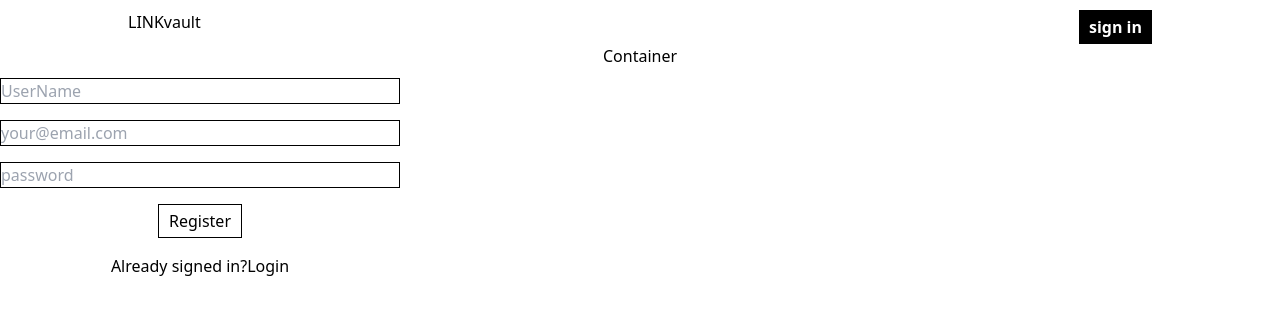
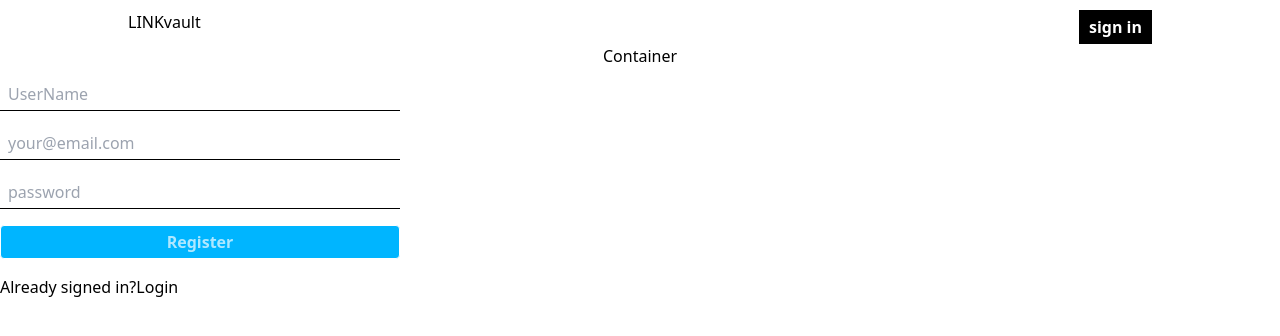
Before and after one commit to Rudresh-pandey/LinkVault, a React (Vite) app in the folder client/: page /register in a window 1280 px wide. Shown: the top 336 px of the page. Built offline with nearby package versions, Linux system fonts and the light colour scheme.

Commit message:
Added | modified client

```diff
--- a/client/src/App.jsx
+++ b/client/src/App.jsx
@@ -7,6 +7,9 @@ import UserPage from "./pages/UserPage";
 import IntroPage from "./pages/IntroPage";
 import LoginPage from "./pages/LoginPage";
 import RegisterPage from "./pages/RegisterPage";
+import axios from "axios";
+
+axios.defaults.baseURL = "http://localhost:3000";
 
 function App() {
   return (
--- a/client/src/pages/RegisterPage.jsx
+++ b/client/src/pages/RegisterPage.jsx
@@ -1,14 +1,23 @@
 import React, { useState } from "react";
 import { Link } from "react-router-dom";
 import "./logreg.css";
+import axios from "axios";
 export default function RegisterPage() {
   const [userName, SetUserName] = useState("");
   const [userEmail, SetUserEmail] = useState("");
   const [userPass, SetUserPass] = useState("");
-
+  async function registerUser(e) {
+    e.preventDefault();
+    await axios.post("/register", {
+      userName,
+      userEmail,
+      userPass,
+    });
+    // axios.get("/test");
+  }
   return (
     <div className="mt-16 grow flex items-center justify-around">
-      <form className="form" action="">
+      <form className="form" onSubmit={registerUser}>
         <input
           type="text"
           value={userName}
@@ -33,13 +42,7 @@ export default function RegisterPage() {
           value={userPass}
           placeholder="password"
         />
-        <button
-          className="logBtn"
-          onClick={(e) => {
-            e.preventDefault();
-            console.log(userEmail, userName, userPass);
-          }}
-        >
+        <button className="logBtn" type="submit">
           Register
         </button>
         <div>
--- a/client/src/pages/intro.css
+++ b/client/src/pages/intro.css
@@ -1,4 +1,6 @@
-
+:root{
+    --logbtn : #00b5ff;
+}
 .container{
     display: flex;
     flex-direction: column  ;
--- a/client/src/pages/logreg.css
+++ b/client/src/pages/logreg.css
@@ -2,15 +2,33 @@
     display: flex ;
     flex-direction: column;
     width: 400px;
-    align-items: center;
+    /* align-items: center; */
     gap: 1rem;
 }
 
 .form input{
+    border: none;
+    border-bottom: 1px solid black;
     width: 100%;
+    /* border-radius: 5px; */
+    padding: 4px 8px;
 }
 
-.logBtn{
+
+.form input:hover{
+    background-color: rgb(59 130 246 / 14%);
+}
+
+button.logBtn{
+    border: 1px solid white;
+    padding: 4px 10px;
+    background-color: var(--logbtn);
+    color: rgba(255, 255, 255, 0.683);
+    font-weight: bold;
+    transition: 69ms ease-in;
+    border-radius: 4px;
+}
+.logBtn:hover{
     border: 1px solid black;
-    padding: 4px 10px;
+    color: white;
 }
```
